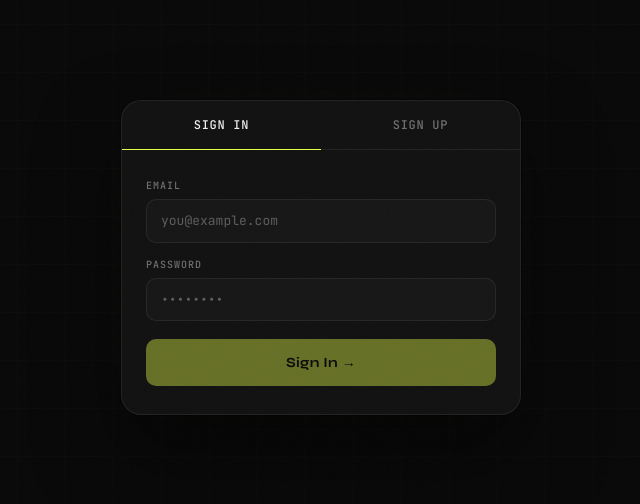
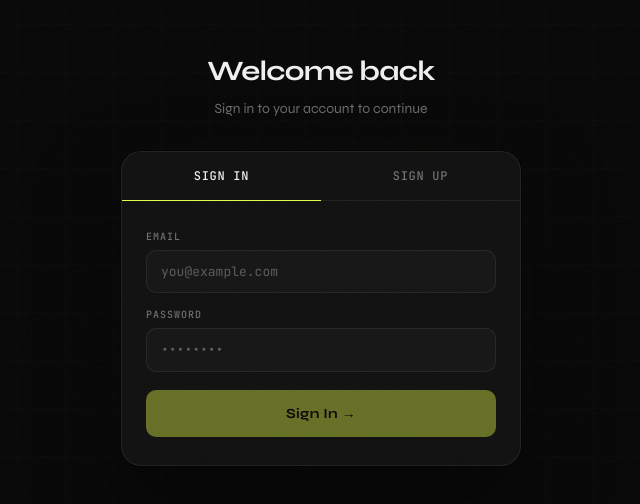
Before and after one commit to AmritHehe/infoAi, a Next.js app in the folder apps/web/: page /auth in a window 1280 px wide. Shown: the part 120-624 px from the top of the page, without its empty margins (319-959 px from the left). Built offline with nearby package versions, Linux system fonts and the light colour scheme.

Commit message:
improved ux

```diff
--- a/apps/web/app/auth/page.tsx
+++ b/apps/web/app/auth/page.tsx
@@ -90,6 +90,18 @@ export default function AuthPage() {
       />
 
       <main className="relative z-10 w-full max-w-[400px] flex flex-col items-center animate-fade-up">
+
+        {/* Header */}
+        <div className="flex flex-col items-center text-center gap-1.5 mb-8">
+          <h1 className="text-[28px] font-bold tracking-tight text-[#f0f0f0]">
+            {mode === "signin" ? "Welcome back" : "Create an account"}
+          </h1>
+          <p className="text-[14px] text-white/40">
+            {mode === "signin"
+              ? "Sign in to your account to continue"
+              : "Enter your details to get started"}
+          </p>
+        </div>
 
         {/* Card */}
         <div className="w-full bg-[#111] border border-white/7 rounded-[20px] overflow-hidden shadow-[0_0_0_1px_rgba(0,0,0,0.5),0_40px_80px_rgba(0,0,0,0.5),0_0_80px_rgba(232,255,71,0.02)]">
```
Also changed, not shown: apps/web/app/components/AuthModalRetundant.tsx (renamed from apps/web/app/components/AuthModal.tsx).
